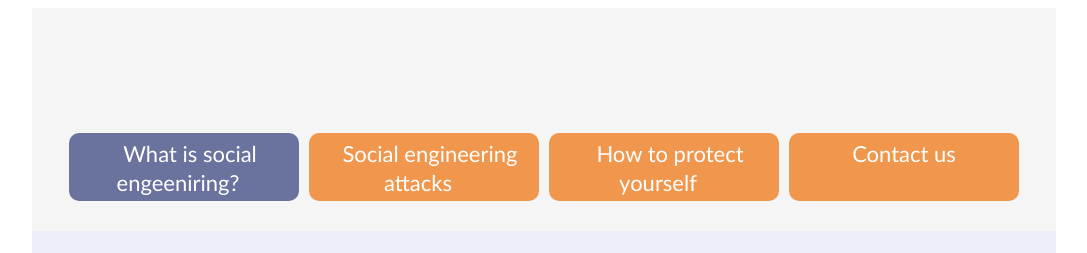
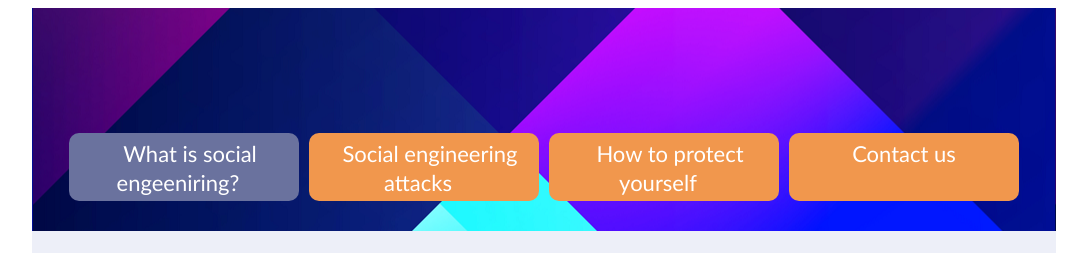
Before and after one commit to Raheem-student/social-engeeniring, a plain HTML site: page index.html in a window 1280 px wide. Shown: the top 253 px of the page, without its empty margins (96-1183 px from the left). Drawn offline with Linux system fonts and the light colour scheme; the site is published under a folder, as on GitHub Pages, so addresses that start at the root find nothing.

Commit message:
Update main.css

```diff
--- a/main.css
+++ b/main.css
@@ -37,7 +37,7 @@ p{
   display: flex;
   justify-content: center;
   background-color:whitesmoke;
-  background-image: url(/images/banner4.png);
+  background-image: url(images/banner4.png);
 }
 
 /*the style for the main menu on all pages should be here*/
```
